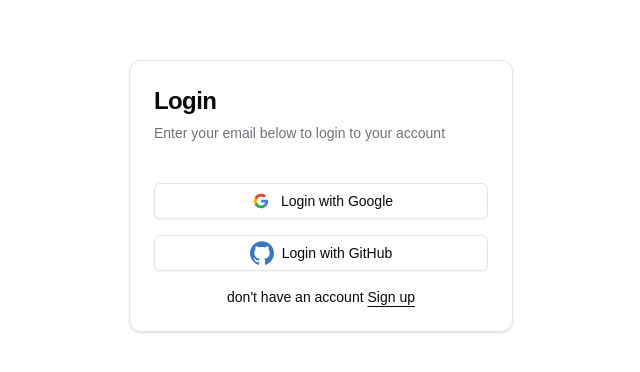
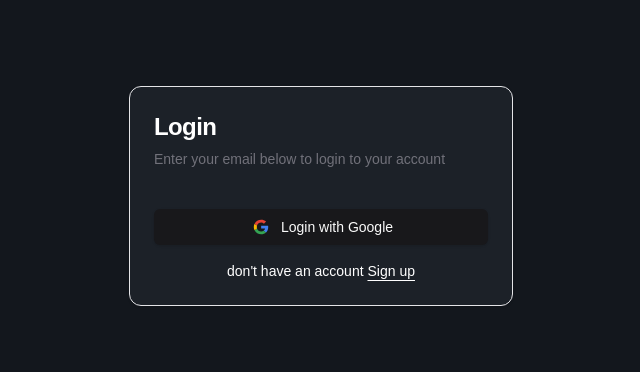
Before and after one commit to akhil3110/insta-transcribe, a Next.js app: page /sign-in in a window 1280 px wide. Shown: the part 204-576 px from the top of the page, without its empty margins (319-959 px from the left). Built offline with nearby package versions, Linux system fonts and the light colour scheme.

Commit message:
changes in sign-in page and removed github auth provider

```diff
--- a/app/(auth)/layout.tsx
+++ b/app/(auth)/layout.tsx
@@ -5,7 +5,7 @@ const AuthLayout = ({
     children: React.ReactNode
 }) => {
     return (
-        <div className="h-full w-full flex items-center justify-center">
+        <div className="h-full w-full flex items-center justify-center bg-[#121417]">
             {children}
         </div>
      );
--- a/app/(auth)/sign-in/page.tsx
+++ b/app/(auth)/sign-in/page.tsx
@@ -12,10 +12,10 @@ import { signIn } from "next-auth/react"
 
 const  SignUp = () => {
   return (
-    <div className="flex min-h-svh w-full items-center justify-center p-6 md:p-10">
+    <div className="flex min-h-svh w-full items-center justify-center p-6 md:p-10 bg-[#13171d]">
     <div className="w-full max-w-sm">
-    <div className={cn("flex flex-col gap-6")}>
-      <Card>
+    <div className={cn("flex flex-col gap-6 ")}>
+      <Card className="bg-[#1c2128]  text-white">
         <CardHeader>
           <CardTitle className="text-2xl">Login</CardTitle>
           <CardDescription>
@@ -23,24 +23,14 @@ const  SignUp = () => {
           </CardDescription>
         </CardHeader>
         <CardContent>
-
-
             <div className="flex flex-col gap-y-4 mt-4">
               <Button
                   onClick={() => {signIn("google", {callbackUrl: "/"})}}
-                  variant="outline"
+                  variant="default"
                   className="w-full"
                 >
                   <img src="/google.svg" alt="" className="h-6 w-6" />
                   Login with Google
-                </Button>
-                <Button
-                  onClick={() => {signIn("github", {callbackUrl: "/"})}}
-                  variant="outline"
-                  className="w-full"
-                >
-                  <img src="/github.svg" alt="" className="h-6 w-6" />
-                  Login with GitHub
                 </Button>
             </div>
             <div className="mt-4 text-center text-sm">
--- a/auth.ts
+++ b/auth.ts
@@ -8,8 +8,7 @@ import prisma from "./lib/db"
 export const { handlers, signIn, signOut, auth } = NextAuth({
   adapter: PrismaAdapter(prisma),
   providers: [
-    Google,
-    GitHub
+    Google
   ],
   secret: process.env.AUTH_SECRET,
   callbacks: {
@@ -30,7 +29,12 @@ export const { handlers, signIn, signOut, auth } = NextAuth({
       }
 
       return session
-    }
+    },
+    async redirect({ url, baseUrl }) {
+      // Redirect to the specified callback URL or fallback to baseUrl
+      return url.startsWith(baseUrl) ? url : baseUrl;
+    },
+
   }
 }
 )
--- a/components/header.tsx
+++ b/components/header.tsx
@@ -33,7 +33,10 @@ const Header = () => {
                                 Log Out
                             </Button>
                         ) : (
-                            <Link href="/sign-in" className="border text-gray-600 dark:text-gray-300 hover:text-gray-900 dark:hover:text-white">
+                            <Link
+                                href="/sign-in"
+                                className="border text-gray-300 hover:text-gray-900 dark:hover:text-white py-1 px-3 font-bold rounded-md "
+                            >
                                 Sign in
                             </Link>
                         )}
--- a/components/how-it-works.tsx
+++ b/components/how-it-works.tsx
@@ -31,7 +31,7 @@ const  TimelineDemo = () => {
             <div className="col-span-8 md:col-span-6 w-full h-full md:order-none order-first items-center">
               <div className='flex items-center h-full  justify-center md:gap-x-14'>
                 <div>
-                  <div className="hidden sm:block text-2xl font-extrabold text-center">
+                  <div className="hidden sm:block text-2xl font-extrabold text-center text-white">
                     Before
                   </div>
                   <div className="hidden mt-5 sm:block bg-gray-800/50 w-[240px] rounded-xl overflow-hidden z-50">
@@ -48,7 +48,7 @@ const  TimelineDemo = () => {
                   <Rocket />
                 </div>
                 <div>
-                  <div className="text-2xl hidden sm:block font-extrabold  text-center">
+                  <div className="text-2xl hidden sm:block font-extrabold  text-center text-white">
                     After
                   </div>
                   <div className="hidden mt-5 sm:block bg-gray-800/50 w-[240px] rounded-xl overflow-hidden z-50">
```
Also changed, not shown: components/uploadSection.tsx (line endings or trailing spaces).
